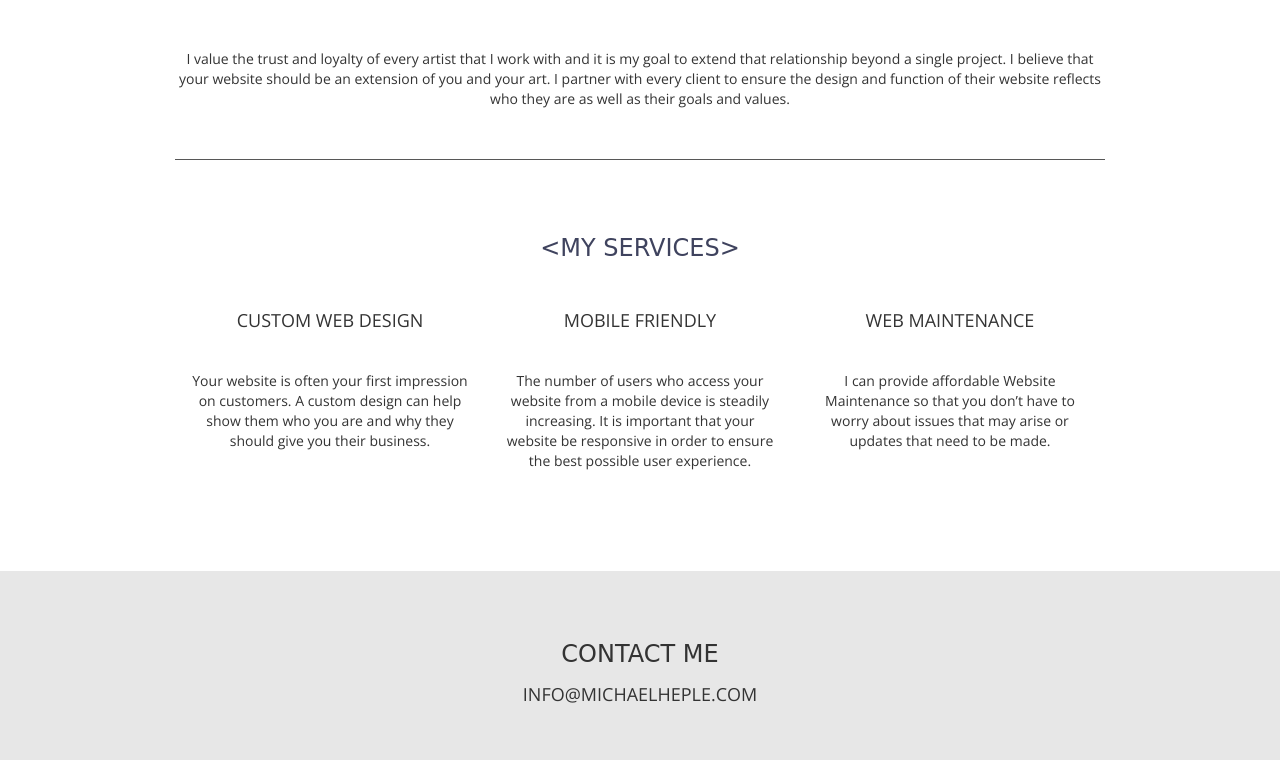
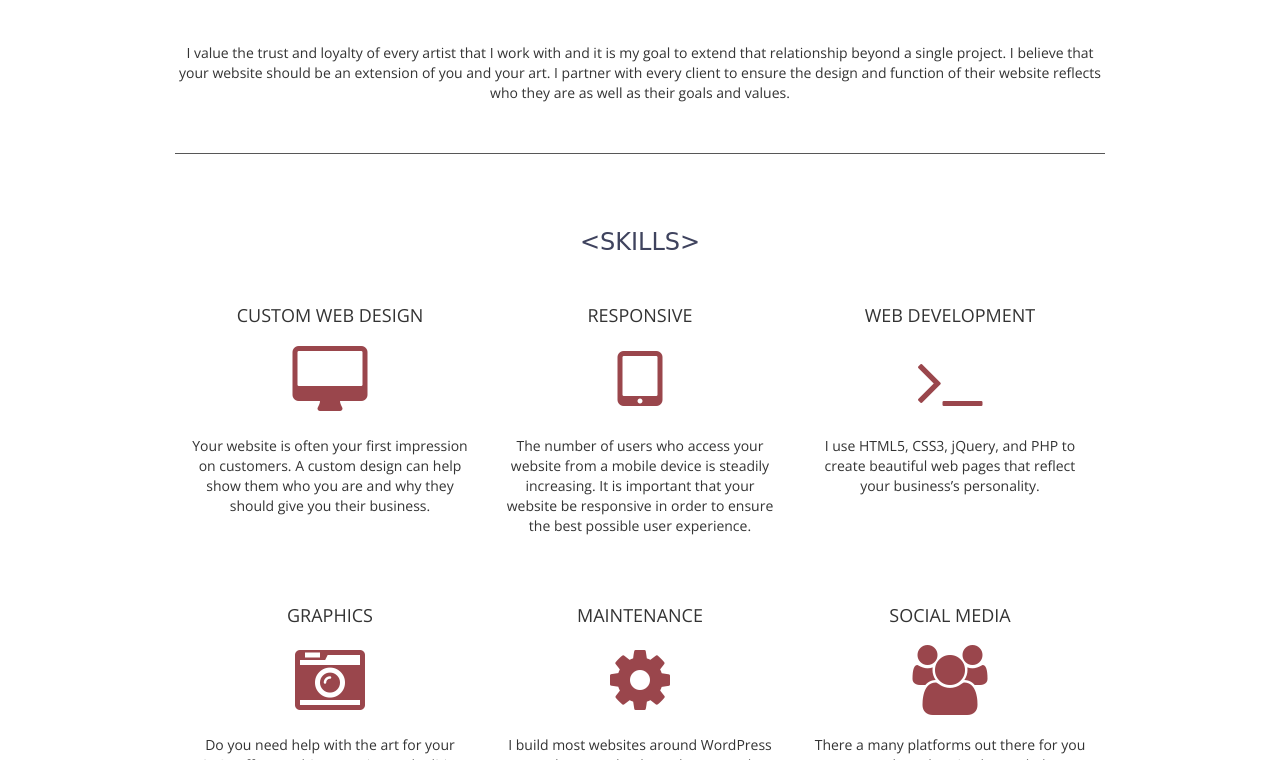
Before and after one commit to michaelhweb/michaelhweb.github.io, a plain HTML site: page index.html in a window 1280 px wide. Shown: the part 924-1684 px from the top of the page. Drawn offline with nearby package versions, Linux system fonts and the light colour scheme; a web font is replaced by a local one.

Commit message:
skills
change there services section to skills. added more skills and added
icons to the skills.

```diff
--- a/css/bs-main.css
+++ b/css/bs-main.css
@@ -55,6 +55,10 @@ hr {
     margin-left: -15px;
 }
 
+.banner img {
+    width:100%;
+}
+
 .page-content {
     text-align: center;
 }
@@ -63,7 +67,7 @@ hr {
     margin-top: 75px;
 }
 
-.home-section p, .home-section .row{
+.home-section>p, .home-section .row{
     margin: 40px 0 50px 0;
     font-weight: 300;
     font-size: 14px;
@@ -71,6 +75,11 @@ hr {
 #greeting p {
     text-transform:uppercase;
     font-size: 20px;
+}
+
+.skill-item span.fa {
+    padding: 10px 0 20px 0;
+    color: #9a464c;
 }
 
 footer {
--- a/index.html
+++ b/index.html
@@ -11,7 +11,6 @@
     <link href="css/bootstrap.min.css" rel="stylesheet">
 
     <!-- Google Fonts -->
-    <link href='http://fonts.googleapis.com/css?family=Patua+One|Open+Sans:400,300' rel='stylesheet' type='text/css'>
     <link rel="stylesheet" href="https://fonts.googleapis.com/css?family=Patua+One%7COpen+Sans&amp;subset=latin,latin" media="all">
 
     <!-- Font Awesome -->
@@ -65,35 +64,56 @@
     </header>
     <section class="container">
         <div class="banner">
-            <img src="images/bannerimage.jpg" alt="banner image">
+            <h1 class="sr-only">Michael Heple Web Design Services</h1>
+            <img src="images/bannerimage.jpg" alt="Michael Heple Web Design Services">
         </div>
         <!-- BEGIN PAGE CONTENT -->
         <div class="page-content">
             <div id="greeting" class="home-section">
                 <h2>Hey there! Thanks for stopping by.</h2>
-                <p>I help artists establish an online presence, and provide them with the tools to succeed in their digital space.</p>
+                <p>I help artists in the Sacramento area establish an online presence, and provide them with the tools to succeed in their digital space.</p>
             </div>
             <hr>
             <div class="home-section">
                 <h3>Who I Am</h3>
-                <p>Establishing a web presence is essential to success in today’s markets. Weather you are an artist, small business, or a large corporation, your website is often one of the first places people look for information about you. I am a web designer in California helping other artist type people find their home on the web and make the first impressions the way they want to.</p>
+                <p>Establishing a web presence is essential to success in today’s markets. Weather you are an artist, small business, or a large corporation, your website is often one of the first places people look for information about you. I am a web designer in the Sacramento area helping other artist type people find their home on the web and make first impressions the way they want to.</p>
                 <p>I value the trust and loyalty of every artist that I work with and it is my goal to extend that relationship beyond a single project. I believe that your website should be an extension of you and your art. I partner with every client to ensure the design and function of their website reflects who they are as well as their goals and values.</p>
             </div>
             <hr>
             <div class="home-section">
-                <h3>My Services</h3>
+                <h3>Skills</h3>
                 <div class="row">
-                    <div class="col-md-4">
+                    <div class="col-md-4 skill-item">
                         <h4>Custom Web Design</h4>
+                        <span class="fa fa-desktop fa-5x"></span>
                         <p>Your website is often your first impression on customers. A custom design can help show them who you are and why they should give you their business.</p>
                     </div>
-                    <div class="col-md-4">
-                        <h4>Mobile Friendly</h4>
+                    <div class="col-md-4 skill-item">
+                        <h4>Responsive</h4>
+                        <span class="fa fa-tablet fa-5x"></span>
                         <p>The number of users who access your website from a mobile device is steadily increasing. It is important that your website be responsive in order to ensure the best possible user experience.</p>
                     </div>
-                    <div class="col-md-4">
-                        <h4>Web Maintenance</h4>
-                        <p>I can provide affordable Website Maintenance so that you don’t have to worry about issues that may arise or updates that need to be made.</p>
+                    <div class="col-md-4 skill-item">
+                        <h4>Web Development</h4>
+                        <span class="fa fa-terminal fa-5x"></span>
+                        <p>I use HTML5, CSS3, jQuery, and PHP to create beautiful web pages that reflect your business’s personality.</p>
+                    </div>
+                </div>
+                <div class="row">
+                    <div class="col-md-4 skill-item">
+                        <h4>Graphics</h4>
+                        <span class="fa fa-camera-retro fa-5x"></span>
+                        <p>Do you need help with the art for your site? I offer graphics sourcing and editing services. I am also able to recommend other artists I have worked with who can assist with larger projects.</p>
+                    </div>
+                    <div class="col-md-4 skill-item">
+                        <h4>Maintenance</h4>
+                        <span class="fa fa-cog fa-5x"></span>
+                        <p>I build most websites around WordPress so you don’t need to know how to code to update your website. You don’t want to worry about updates? I can provide affordable Website Maintenance so that you don’t have to.</p>
+                    </div>
+                    <div class="col-md-4 skill-item">
+                        <h4>Social Media</h4>
+                        <span class="fa fa-users fa-5x"></span>
+                        <p>There a many platforms out there for you to get your brand noticed. I can help you get set up on the best social media for your business and integrate your website.</p>
                     </div>
                 </div>
             </div>
```
